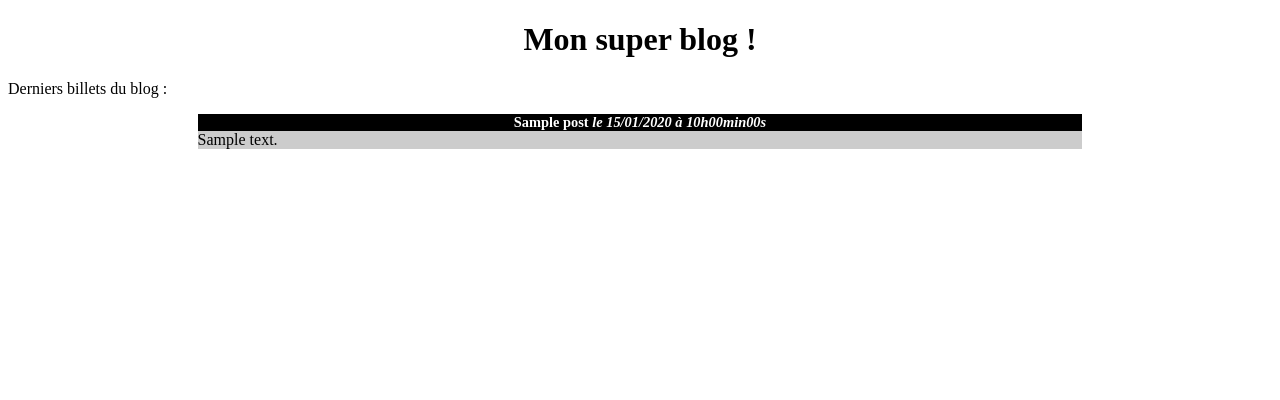
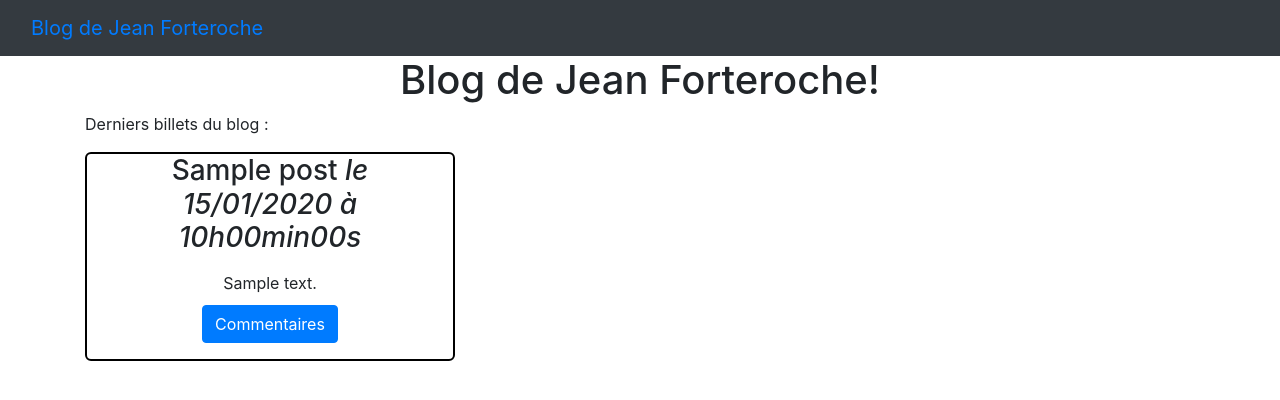
Before and after one commit to JeremBoyer/Blog_JF_p3, a PHP site: page / in a window 1280 px wide. Shown: the top 400 px of the page. Run offline with PHP 8.4, Linux system fonts and the light colour scheme; tables that the repository leaves empty or names only in its code hold one stand-in row (values such as "Sample post").

Commit message:
Affichage des commentaires, commit avant merge sur la branche principal après discussion avec le mentor. Test bootstrap, affichage en construction.

```diff
--- a/controller/frontend.php
+++ b/controller/frontend.php
@@ -1,8 +1,10 @@
 <?php
 
 use Blog\Model\PostManager;
+use Blog\Model\CommentManager;
 
 require_once('model/PostManager.php');
+require_once('model/CommentManager.php');
 
 /**
  *
@@ -14,3 +16,14 @@ function listPosts()
 
     require('view/frontend/homeView.php');
 }
+
+function post()
+{
+    $postManager = new PostManager();
+    $commentManager = new CommentManager();
+
+    $post = $postManager->getPost($_GET['id']);
+    $comments = $commentManager->getComments($_GET['id']);
+
+    require('view/frontend/postView.php');
+}
--- a/index.php
+++ b/index.php
@@ -1,20 +1,20 @@
 <?php
 
-require('controller/frontend.php');
-try
-{
-    if (isset($_GET['action'])) {
-        if ($_GET['action'] == 'listPosts') {
+require ('controller/frontend.php');
+
+try {
+    if (isset($_GET['action'])){
+        if ($_GET['action'] == 'listPosts'){
             listPosts();
-        }
-
-    }
-    else
-    {
+        } elseif ($_GET['action'] == 'post')
+            if(isset($_GET['id']) && $_GET['id'] > 0){
+                post();
+            } else {
+                throw new Exception('Aucun identifiant de billet envoyé');
+            }
+    } else{
         listPosts();
     }
-}
-catch(Exception $e)
-{
+} catch(Exception $e){
     echo 'Erreur :';
 }
--- /dev/null
+++ b/model/CommentManager.php
@@ -0,0 +1,23 @@
+<?php
+namespace Blog\Model;
+
+require_once ("model/Manager.php");
+
+class CommentManager extends Manager
+{
+
+    function getComments($postId)
+    {
+        $db = $this->dbConnect();
+        $comments = $db->prepare('SELECT comment.id, user.username, comment.comment, DATE_FORMAT(comment.created_at, \'%d/%m/%Y à %Hh%imin%ss\') AS created_comment_at_fr
+                                  FROM comment
+                                  LEFT JOIN user
+                                  ON comment.user_id_fk = user.id
+                                  WHERE post_id_fk = ?
+                                  ORDER BY created_at DESC');
+        $comments->execute(array($postId));
+
+        return $comments;
+    }
+
+}
--- a/model/PostManager.php
+++ b/model/PostManager.php
@@ -25,5 +25,17 @@ class PostManager extends Manager
         return $req;
     }
 
+    function getPost($postId)
+    {
+        $db = $this->dbConnect();
+        $req = $db->prepare('SELECT id, title, content, DATE_FORMAT(created_at, \'%d/%m/%Y à %Hh%imin%ss\') AS created_at_fr FROM post WHERE id = ?');
+        $req->execute(array($postId));
+        $post = $req->fetch();
+
+        return $post;
+    }
+
+
+
 
 }
--- a/public/css/style.css
+++ b/public/css/style.css
@@ -1,23 +1,16 @@
-h1, h3
+
+
+h1
 {
-    text-align:center;
+    text-align: center;
 }
-h3
-{
-    background-color:black;
-    color:white;
-    font-size:0.9em;
-    margin-bottom:0px;
-}
-.news p
-{
-    background-color:#CCCCCC;
-    margin-top:0px;
-}
-.news
-{
-    width:70%;
-    margin:auto;
+
+[class*="col-"], footer {
+
+    border: 2px solid black;
+    border-radius: 6px;
+    line-height: 40px;
+    text-align: center;
 }
 
 a
--- a/view/frontend/homeView.php
+++ b/view/frontend/homeView.php
@@ -1,15 +1,19 @@
 <?php $title = 'Mon blog'; ?>
 
 <?php ob_start(); ?>
-    <h1>Mon super blog !</h1>
+    <h1>Blog de Jean Forteroche!</h1>
     <p>Derniers billets du blog :</p>
 
+<div class="container">
+<div class="row">
+<?php
 
-<?php
 while ($data = $posts->fetch())
 {
     ?>
-    <div class="news">
+
+            <div class="col-md-4">
+
                     <h3>
                         <?= htmlspecialchars($data['title']) ?>
                         <em>le <?= $data['created_at_fr'] ?></em>
@@ -17,15 +21,20 @@ while ($data = $posts->fetch())
                     </h3>
 
                     <p>
-            <?= nl2br(htmlspecialchars($data['content'])) ?>
+                        <?= nl2br(htmlspecialchars(substr($data['content'], 0, 200))) ?>
                         <br />
+                        <a href="index.php?action=post&amp;id=<?= $data['id'] ?>" class="btn btn-xs btn-primary">Commentaires</a>
+                    </p>
 
-        </p>
+
             </div>
     <?php
 }
+
 $posts->closeCursor();
 ?>
+</div>
+</div>
 <?php $content = ob_get_clean(); ?>
 
-<?php require('template/default.php'); ?>
+<?php require('template/layout.php'); ?>
--- a/view/frontend/template/default.php
+++ /dev/null
@@ -1,12 +0,0 @@
-<!DOCTYPE html>
-<html>
-<head>
-    <meta charset="utf-8" />
-    <title><?= $title ?></title>
-    <link href="public/css/style.css" rel="stylesheet" />
-</head>
-
-<body>
-<?= $content ?>
-</body>
-</html>
--- /dev/null
+++ b/view/frontend/template/layout.php
@@ -0,0 +1,26 @@
+<!DOCTYPE html>
+<html>
+<head>
+    <meta charset="utf-8" />
+    <meta name="viewport" content="width=device-width, initial-scale=1">
+    <title><?= $title ?></title>
+    <link href="public/css/style.css" rel="stylesheet" />
+    <!-- Bootstrap core CSS -->
+    <link href="https://stackpath.bootstrapcdn.com/bootstrap/4.1.1/css/bootstrap.min.css" rel="stylesheet">
+</head>
+
+<body>
+
+    <nav class="navbar navbar-expand-md bg-dark navbar-fixed-top">
+        <div class="container-fluid">
+            <div class="navbar-header">
+                <a class="navbar-brand" href="index.php">Blog de Jean Forteroche</a>
+            </div>
+        </div>
+    </nav>
+    <div class="container">
+        <?= $content ?>
+    </div>
+
+</body>
+</html>
```
Also changed, not shown: view/frontend/postView.php (added, +43 -0 lines). Lines whose indentation alone changed are shown as unchanged.
